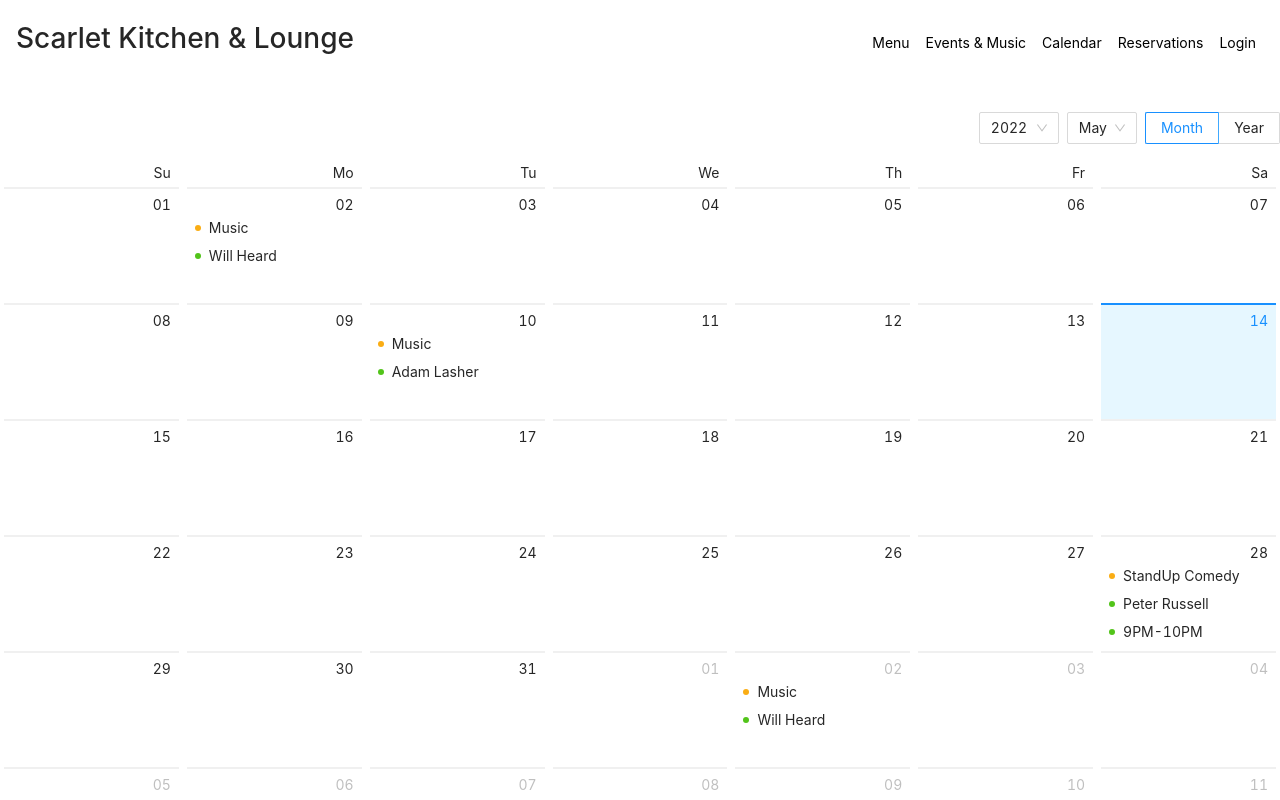
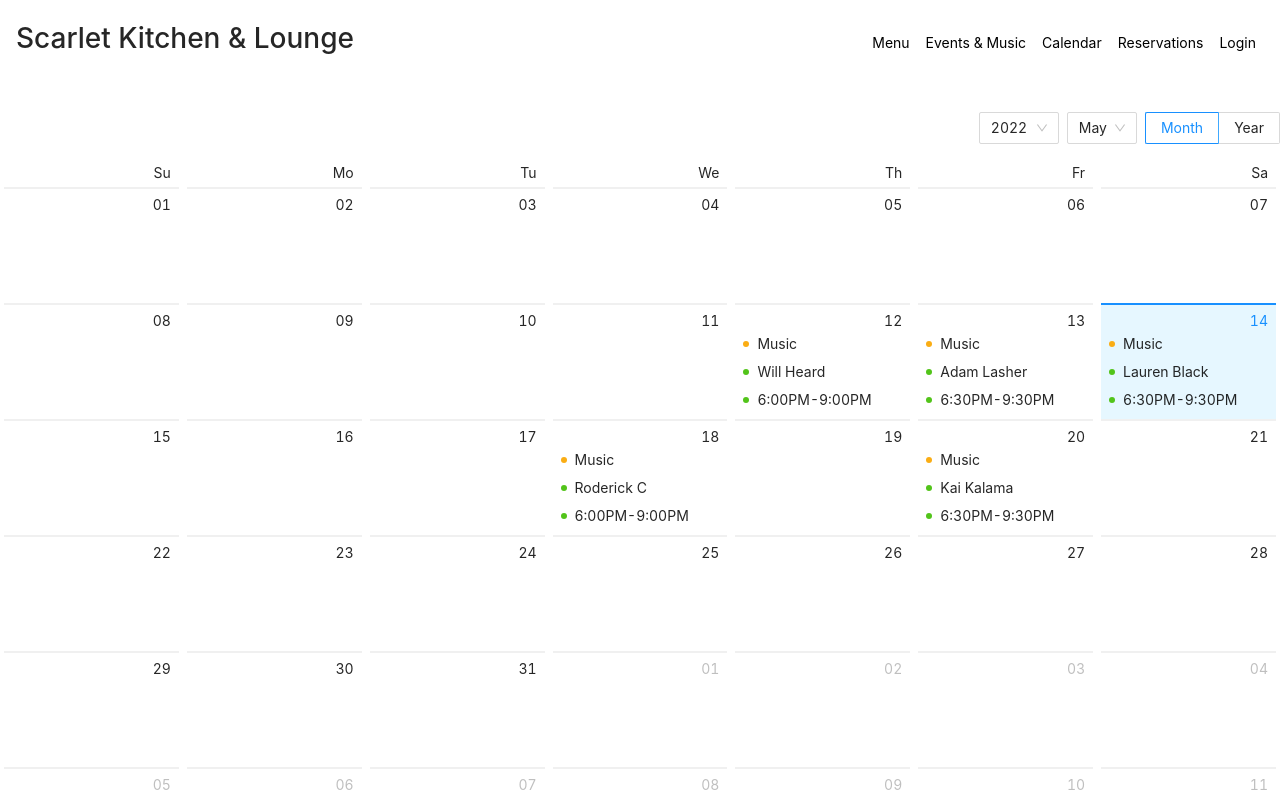
Before and after one commit to sanjay-m191/Restaurant-app, a React (Create React App) app: page /calendar in a window 1280 px wide. Shown: the top 800 px of the page. Built offline with nearby package versions, Linux system fonts and the light colour scheme; a web font is replaced by a local one.

Commit message:
removed logs

```diff
--- a/src/components/LoginComp/index.js
+++ b/src/components/LoginComp/index.js
@@ -50,7 +50,7 @@ export default class Login extends Component {
             password: event.target.value
         })
 
-        this.validPassword = (this.state.password).length == 7 ? 1 : 0
+        this.validPassword = (this.state.password).length >= 7 ? 1 : 0
 
         this.setState({ passworderr: 'password should at least 8 characters' })
 
--- a/src/components/LoginComp/style.css
+++ b/src/components/LoginComp/style.css
@@ -88,7 +88,7 @@
 }
 
 .loginBtn{
-    margin-top: 2rem;
+
     padding: 0.5rem;
     border: 1px solid;
     color: white;
@@ -127,8 +127,9 @@
 
 
     .loginWrapper{
+        margin-top: 5rem;
+        width: 80%;
 
-        width: 80%;
     }
 
 }
--- a/src/components/eventInfo/index.js
+++ b/src/components/eventInfo/index.js
@@ -10,7 +10,7 @@ export default function EventsInfo() {
             .then((jsonRes) => updateEventData(jsonRes))
     }, [])
 
-    console.log(EventData);
+
 
     return (
 
--- a/src/components/eventsCalender/index.js
+++ b/src/components/eventsCalender/index.js
@@ -5,27 +5,46 @@ import './style.css';
 function getListData(value) {
   let listData;
   switch (value.date()) {
-    case 2:
+    case 12:
       listData = [
         { type: 'warning', content: 'Music' },
         { type: 'success', content: 'Will Heard' },
+        { type: 'success', content: '6:00PM-9:00PM' }
+
       ];
       break;
-    case 10:
+    case 13:
       listData = [
         { type: 'warning', content: 'Music' },
         { type: 'success', content: 'Adam Lasher' },
+        { type: 'success', content: '6:30PM-9:30PM' }
 
       ];
       break;
-    case 28:
+    case 14:
       listData = [
-        { type: 'warning', content: 'StandUp Comedy' },
-        { type: 'success', content: 'Peter Russell' },
-        { type: 'success', content: '9PM-10PM' }
+        { type: 'warning', content: 'Music' },
+        { type: 'success', content: 'Lauren Black' },
+        { type: 'success', content: '6:30PM-9:30PM' }
 
       ];
       break;
+      case 18:
+        listData = [
+          { type: 'warning', content: 'Music' },
+          { type: 'success', content: 'Roderick C' },
+          { type: 'success', content: '6:00PM-9:00PM' }
+
+        ];
+        break;
+        case 20:
+          listData = [
+            { type: 'warning', content: 'Music' },
+            { type: 'success', content: 'Kai Kalama' },
+            { type: 'success', content: '6:30PM-9:30PM' }
+
+          ];
+          break;
     default:
   }
   return listData || [];
--- a/src/components/footer/index.js
+++ b/src/components/footer/index.js
@@ -24,8 +24,7 @@ export default function Footer() {
                 </p>
                 <a href='info@scarletkl.com'><p className='mailLink'>info@scarletkl.com</p></a>
                 <div className='mailLink2'>
-                <p>events:</p>
-              <a  className='mailAnchorPara' href='events@scarletkl.com'><p className='mailLink'>events@scarletkl.com</p></a>
+                <p>events:</p> <a  className='mailAnchorPara' href='events@scarletkl.com'><p className='mailLink'>events@scarletkl.com</p></a>
                 </div>
 
             </div>
--- a/src/components/footer/style.css
+++ b/src/components/footer/style.css
@@ -71,8 +71,7 @@
 .mailLink2{
     margin-top: 1.8rem;
     width: 80%;
-    display: flex;
-    justify-content: space-between;
+
 }
 
 a{
@@ -119,12 +118,24 @@ a{
 
     .subfooter3 div{
 
-        width: 30%;
+        width: 100%;
         display: flex;
         justify-content: space-between;
+
 
 
     }
 
 
+    .mailLink2{
+        display: flex;
+        flex-direction:column;
+        align-items: center;
+        justify-content: center;
+
+    }
+
+
+
+
 }
--- a/src/components/menu/index.js
+++ b/src/components/menu/index.js
@@ -9,7 +9,7 @@ export default function Menu (){
         .then((jsonRes) => updateMenu(jsonRes))
     }, [])
 
-    console.log(menu);
+
 
     return (
 
```
